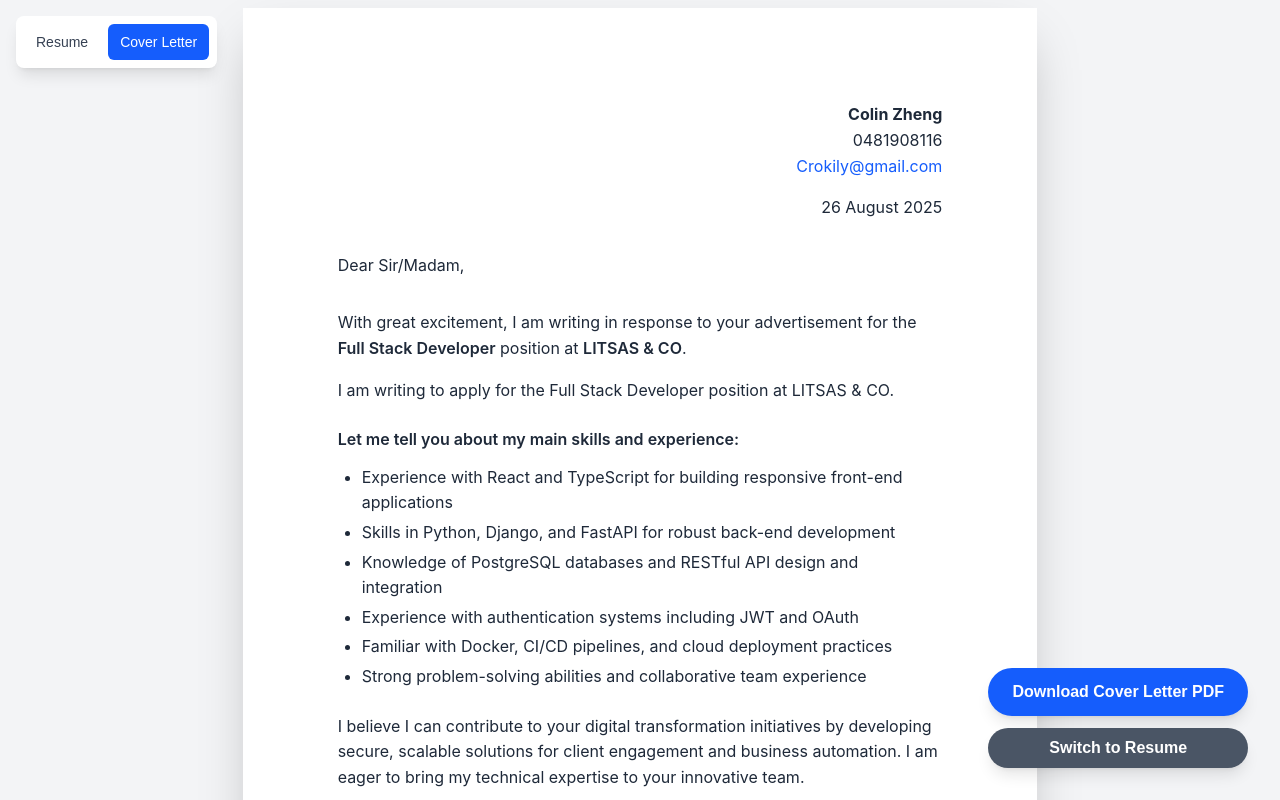
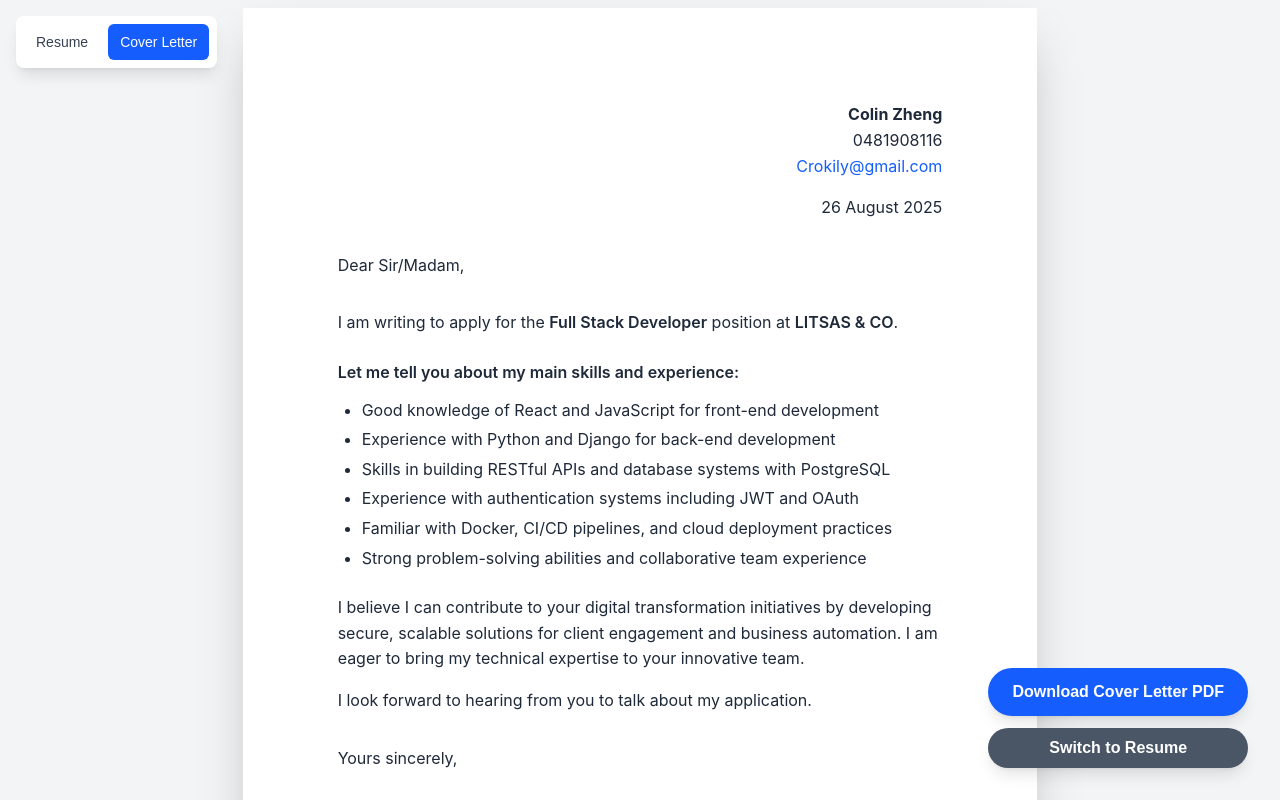
Before and after one commit to Crokily/crokily.github.io, a Next.js app: page /resume/cover-letter in a window 1280 px wide. Shown: the top 800 px of the page. Built offline with nearby package versions, Linux system fonts and the light colour scheme.

Commit message:
Refactor cover letter data by removing introduction and updating highlights for clarity and relevance

```diff
--- a/app/resume/cover-letter/page.tsx
+++ b/app/resume/cover-letter/page.tsx
@@ -54,11 +54,10 @@ export default function CoverLetterPage() {
         {/* Introduction */}
         <section className="mb-6">
           <p className="mb-4">
-            With great excitement, I am writing in response to your advertisement for the{' '}
+          I am writing to apply for the {' '}
             <span className="font-semibold">{recipient.position}</span> position at{' '}
             <span className="font-semibold">{recipient.company}</span>.
           </p>
-          <p>{content.introduction}</p>
         </section>
 
         {/* Highlights */}
--- a/app/resume/coverLetterData.ts
+++ b/app/resume/coverLetterData.ts
@@ -10,7 +10,6 @@ export interface CoverLetterData {
     position: string;
   };
   content: {
-    introduction: string;
     highlights: string[];
     conclusion: string;
   };
@@ -32,11 +31,10 @@ export const coverLetterData: CoverLetterData = {
     position: "Full Stack Developer"
   },
   content: {
-    introduction: "I am writing to apply for the Full Stack Developer position at LITSAS & CO.",
     highlights: [
-      "Experience with React and TypeScript for building responsive front-end applications",
-      "Skills in Python, Django, and FastAPI for robust back-end development",
-      "Knowledge of PostgreSQL databases and RESTful API design and integration",
+      "Good knowledge of React and JavaScript for front-end development",
+      "Experience with Python and Django for back-end development",
+      "Skills in building RESTful APIs and database systems with PostgreSQL",
       "Experience with authentication systems including JWT and OAuth",
       "Familiar with Docker, CI/CD pipelines, and cloud deployment practices",
       "Strong problem-solving abilities and collaborative team experience"
```
